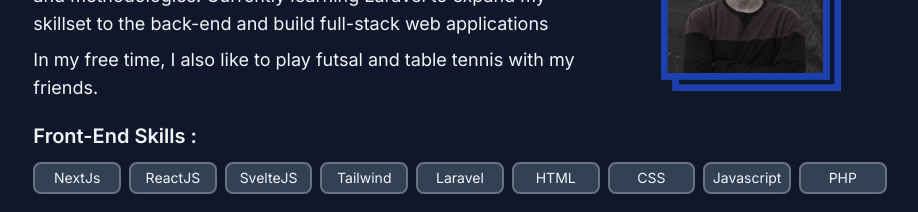
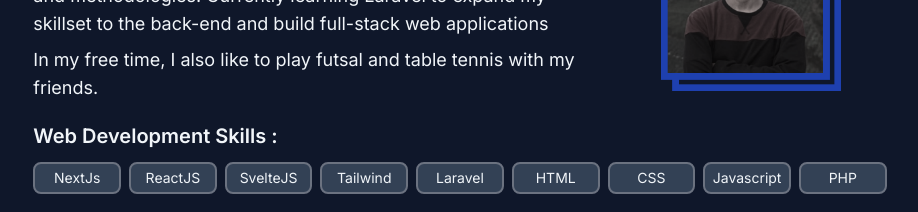
Before and after one commit to faqihmadani/portfolio-site, a Next.js app: page / in a window 1280 px wide. Shown: the part 2340-2552 px from the top of the page, without its empty margins (180-1098 px from the left). Built offline with nearby package versions, Linux system fonts and the light colour scheme.

Commit message:
skills title change

```diff
--- a/components/AboutMe.js
+++ b/components/AboutMe.js
@@ -28,7 +28,7 @@ const AboutMe = () => {
                     </div>
 
                 </div>
-                <h2 className="font-semibold text-xl mb-3 mt-5">Front-End Skills :</h2>
+                <h2 className="font-semibold text-xl mb-3 mt-5">Web Development Skills :</h2>
                 <div className="grid grid-cols-3 lg:grid-cols-9  gap-2 ">
                     {skills.map((skill, index) => (
                         <div key={index} className="px-2   py-1 flex items-center justify-center rounded-lg border-[2px] bg-slate-50 dark:bg-slate-700 border-gray-300 dark:border-gray-500 text-slate-900 text-sm dark:text-slate-100  ">
```
